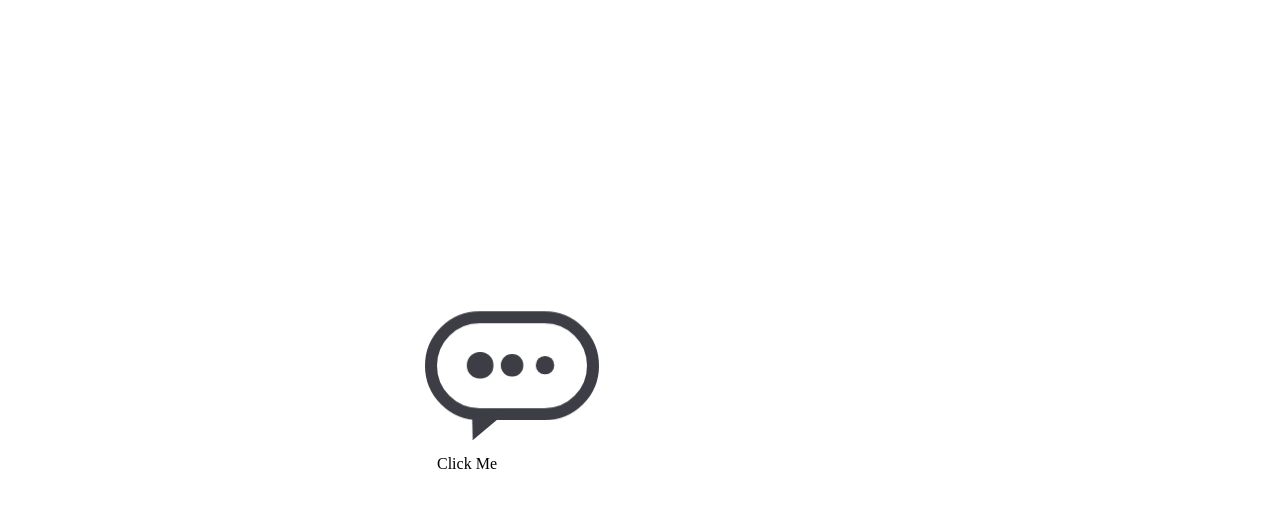
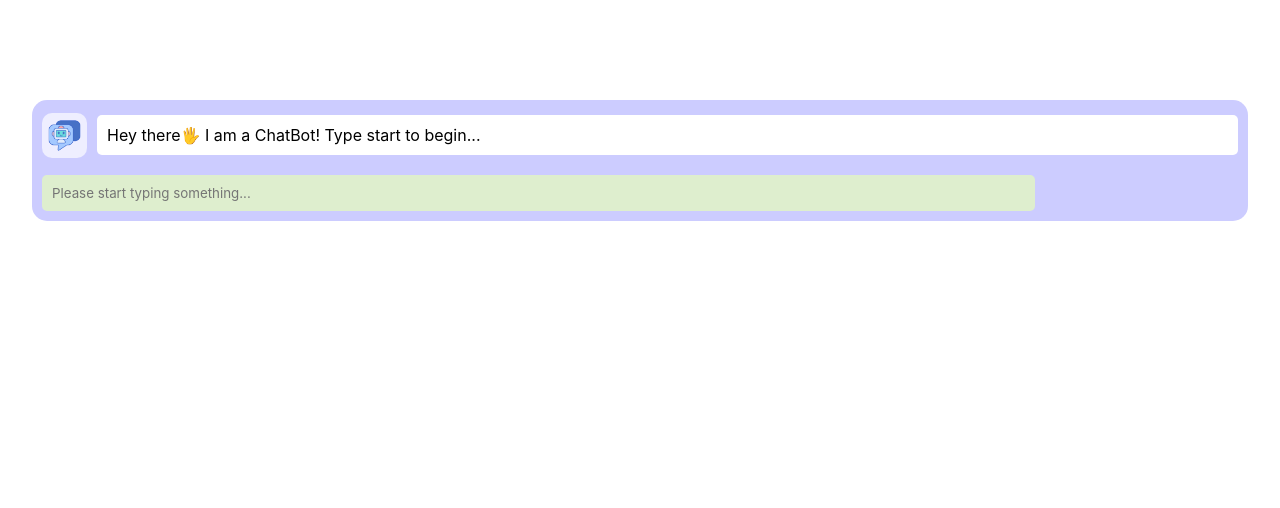
Before and after one commit to KOprincee/chatbot, a React (Create React App) app: page / in a window 1280 px wide. Shown: the top 508 px of the page. Built offline with nearby package versions, Linux system fonts and the light colour scheme.

Commit message:
Some UX changes

```diff
--- a/src/App.js
+++ b/src/App.js
@@ -1,18 +1,10 @@
 import ChatBox from "./component/Chatbox";
-import Spinner from "./component/spinner";
 import "./App.css";
-import { useState } from "react";
 
 function App() {
-  const [showSpiner, setShowSpiner] = useState(true);
-  const spinerHandler = () => {
-    setShowSpiner(false);
-  };
-
   return (
     <div className="App">
-      {showSpiner && <Spinner clickMe={spinerHandler} />}
-      {!showSpiner && <ChatBox />}
+      <ChatBox />
     </div>
   );
 }
--- a/src/component/Chatbox.js
+++ b/src/component/Chatbox.js
@@ -6,7 +6,7 @@ import "./Chatbox.css";
 let CONST_MSG = [
   {
     from: "bot",
-    msg: "Hey there🖐 I am a ChatBot! Type 'START' to begin...",
+    msg: "Hey there🖐 I am a ChatBot! Type start to begin...",
   },
 ];
 
@@ -57,7 +57,7 @@ const ChatBox = () => {
     if (!botStart && userInput.toLowerCase() !== "start") {
       bot_response = {
         from: "bot",
-        msg: "Please type 'START' to begin with 🤖.",
+        msg: "Please type start to begin with 🤖.",
       };
     }
 
```
